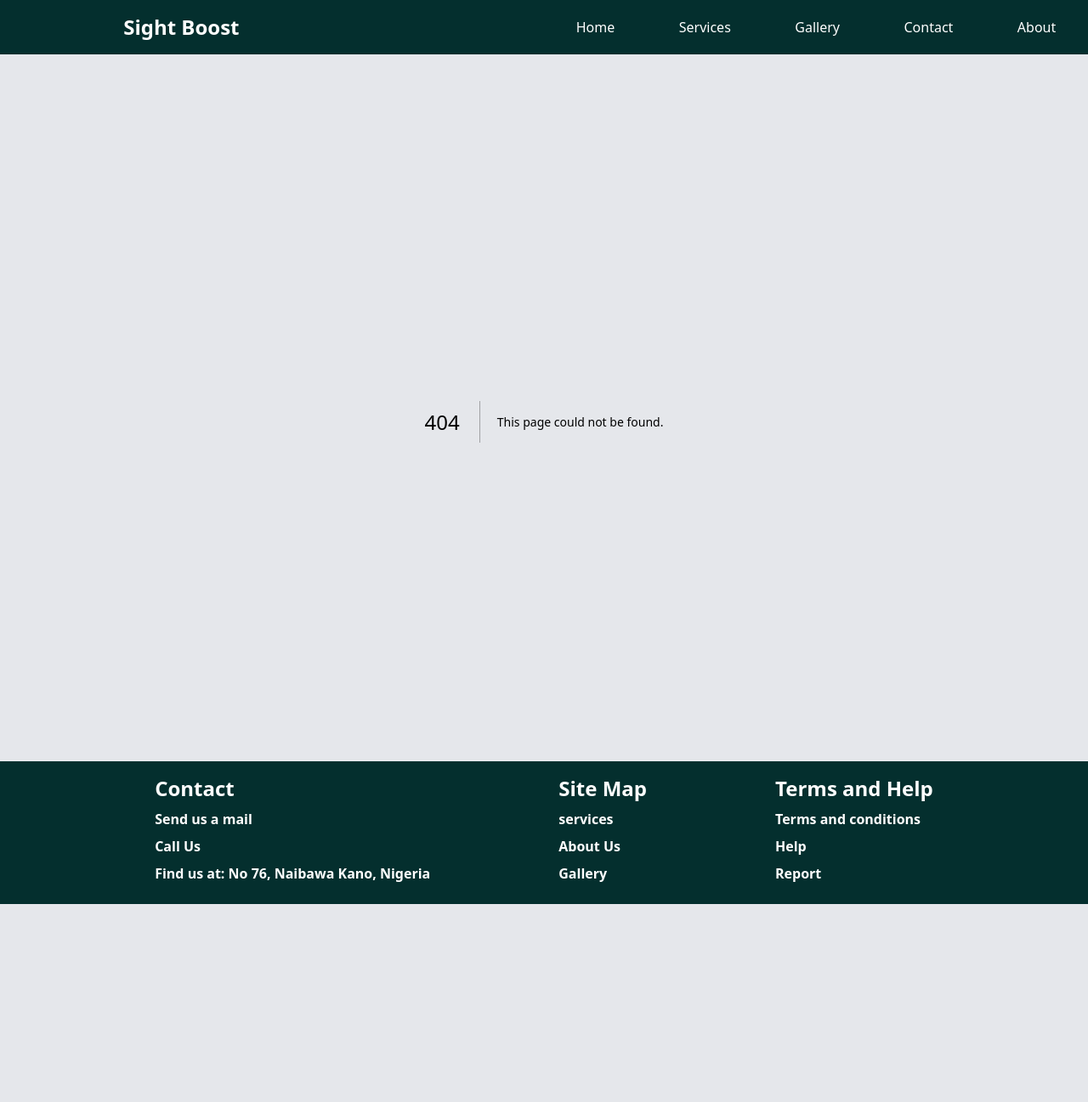
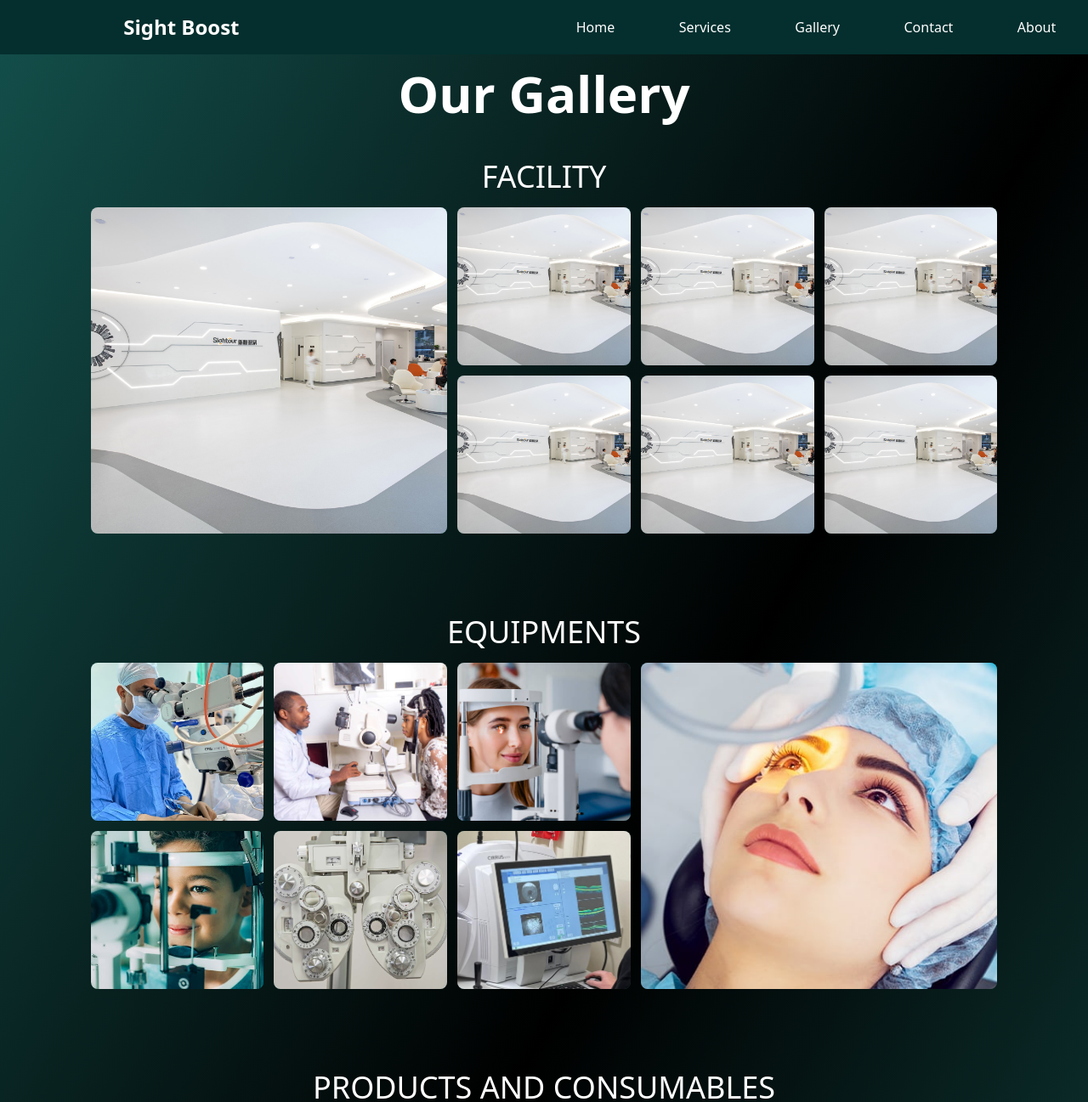
Before and after one commit to mzmarshall1278/sight-boost, a Next.js app: page /gallery in a window 1280 px wide. Before the commit this address had no page. Shown: the top 1297 px of the page at 85% size. Before the commit the page ends 1064 px from the top, so only its background shows below. Built offline with nearby package versions, Linux system fonts and the light colour scheme.

Commit message:
gallery section

```diff
--- /dev/null
+++ b/src/app/gallery/page.tsx
@@ -0,0 +1,133 @@
+import { Metadata } from 'next';
+import Image from 'next/image'
+import React from 'react'
+
+export const metadata: Metadata = {
+    title: "Gallery | Sight Boost",
+    description: "View Our Gallery",
+  };
+
+export default function page() {
+    return (
+        <div className="  bg-gradient-to-br from-teal-900 via-black to-teal-900 -mt-12 pt-8">
+            <div className='mx-auto w-5/6 pb-12'>
+                <h1 className='text-center text-white mb-12 text-6xl font-semibold'>Our Gallery</h1>
+
+
+                <section className='mb-24'>
+                    <h1 className='text-center mb-4 text-4xl text-white font-thin'>FACILITY</h1>
+
+                    <div className="grid grid-cols-5 gap-3 min-h-96">
+                        <div className="col-span-2 row-span-2 rounded-lg bg-teal-900 relative">
+                            <Image src="/view.jpg" fill alt='image' className='rounded-lg object-cover' />
+                        </div>
+                        <div className="col-span-1 row-span-1 rounded-lg bg-teal-900 relative">
+                            <Image src="/view.jpg" fill alt='image' className='rounded-lg object-cover' />
+                        </div>
+                        <div className="col-span-1 row-span-1 rounded-lg bg-teal-900 relative">
+                            <Image src="/view.jpg" fill alt='image' className='rounded-lg object-cover' />
+                        </div>
+                        <div className="col-span-1 row-span-1 rounded-lg bg-teal-900 relative">
+                            <Image src="/view.jpg" fill alt='image' className='rounded-lg object-cover' />
+                        </div>
+                        <div className="col-span-1 row-span-1 rounded-lg bg-teal-900 relative">
+                            <Image src="/view.jpg" fill alt='image' className='rounded-lg object-cover' />
+                        </div>
+                        <div className="col-span-1 row-span-1 rounded-lg bg-teal-900 relative">
+                            <Image src="/view.jpg" fill alt='image' className='rounded-lg object-cover' />
+                        </div>
+                        <div className="col-span-1 row-span-1 rounded-lg bg-teal-900 relative">
+                            <Image src="/view.jpg" fill alt='image' className='rounded-lg object-cover' />
+                        </div>
+                    </div>
+                </section>
+
+                <section className='mb-24'>
+                    <h1 className='text-center mb-4 text-4xl text-white font-thin'>EQUIPMENTS</h1>
+
+                    <div className="grid grid-cols-5 gap-3 min-h-96">
+                        <div className="col-span-1 row-span-1 rounded-lg bg-teal-900 relative">
+                            <Image src="/lab.jpeg" fill alt='image' className='rounded-lg object-cover' />
+                        </div>
+                        <div className="col-span-1 row-span-1 rounded-lg bg-teal-900 relative">
+                            <Image src="/test2.jpg" fill alt='image' className='rounded-lg object-cover' />
+                        </div>
+                        <div className="col-span-1 row-span-1 rounded-lg bg-teal-900 relative">
+                            <Image src="/laser.jpg" fill alt='image' className='rounded-lg object-cover' />
+                        </div>
+                        <div className="col-span-2 row-span-2 rounded-lg bg-teal-900 relative">
+                            <Image src="/laser2.jpg" fill alt='image' className='rounded-lg object-cover' />
+                        </div>
+                        <div className="col-span-1 row-span-1 rounded-lg bg-teal-900 relative">
+                            <Image src="/hero.jpg" fill alt='image' className='rounded-lg object-cover' />
+                        </div>
+                        <div className="col-span-1 row-span-1 rounded-lg bg-teal-900 relative">
+                            <Image src="/equipment1.jpg" fill alt='image' className='rounded-lg object-cover' />
+                        </div>
+                        <div className="col-span-1 row-span-1 rounded-lg bg-teal-900 relative">
+                            <Image src="/eyescan.jpg" fill alt='image' className='rounded-lg object-cover' />
+                        </div>
+                    </div>
+                </section>
+
+                <section className='mb-24'>
+                    <h1 className='text-center mb-4 text-4xl text-white font-thin'>PRODUCTS AND CONSUMABLES</h1>
+
+                    <div className="grid grid-cols-5 gap-3 min-h-96">
+                        <div className="col-span-2 row-span-2 rounded-lg bg-teal-900 relative">
+                            <Image src="/glasses.jpg" fill alt='image' className='rounded-lg object-cover' />
+                        </div>
+                        <div className="col-span-1 row-span-1 rounded-lg bg-teal-900 relative">
+                            <Image src="/scleral.jpeg" fill alt='image' className='rounded-lg object-cover' />
+                        </div>
+                        <div className="col-span-1 row-span-1 rounded-lg bg-teal-900 relative">
+                            <Image src="/photo.png" fill alt='image' className='rounded-lg object-cover' />
+                        </div>
+                        <div className="col-span-1 row-span-1 rounded-lg bg-teal-900 relative">
+                            <Image src="/eyedrop.jpg" fill alt='image' className='rounded-lg object-cover' />
+                        </div>
+                        <div className="col-span-1 row-span-1 rounded-lg bg-teal-900 relative">
+                            <Image src="/eyedrop.jpg" fill alt='image' className='rounded-lg object-cover' />
+                        </div>
+                        <div className="col-span-1 row-span-1 rounded-lg bg-teal-900 relative">
+                            <Image src="/scleral.jpeg" fill alt='image' className='rounded-lg object-cover' />
+                        </div>
+                        <div className="col-span-1 row-span-1 rounded-lg bg-teal-900 relative">
+                            <Image src="/photo.png" fill alt='image' className='rounded-lg object-cover' />
+                        </div>
+                    </div>
+                </section>
+
+
+                <section className='mb-24'>
+                    <h1 className='text-center mb-4 text-4xl text-white font-thin'>SESSIONS AND SURGERY</h1>
+
+                    <div className="grid grid-cols-5 gap-3 min-h-96">
+                        <div className="col-span-1 row-span-1 rounded-lg bg-teal-900 relative">
+                            <Image src="/eyescan.jpg" fill alt='image' className='rounded-lg object-cover' />
+                        </div>
+                        <div className="col-span-1 row-span-1 rounded-lg bg-teal-900 relative">
+                            <Image src="/test2.jpg" fill alt='image' className='rounded-lg object-cover' />
+                        </div>
+                        <div className="col-span-1 row-span-1 rounded-lg bg-teal-900 relative">
+                            <Image src="/lab.jpeg" fill alt='image' className='rounded-lg object-cover' />
+                        </div>
+                        <div className="col-span-2 row-span-2 rounded-lg bg-teal-900 relative">
+                            <Image src="/hero.jpg" fill alt='image' className='rounded-lg object-cover' />
+                        </div>
+                        <div className="col-span-1 row-span-1 rounded-lg bg-teal-900 relative">
+                            <Image src="/laser.jpg" fill alt='image' className='rounded-lg object-cover' />
+                        </div>
+                        <div className="col-span-1 row-span-1 rounded-lg bg-teal-900 relative">
+                            <Image src="/laser2.jpg" fill alt='image' className='rounded-lg object-cover' />
+                        </div>
+                        <div className="col-span-1 row-span-1 rounded-lg bg-teal-900 relative">
+                            <Image src="/view.jpg" fill alt='image' className='rounded-lg object-cover' />
+                        </div>
+                    </div>
+                </section>
+
+            </div>
+        </div>
+    )
+}
```
